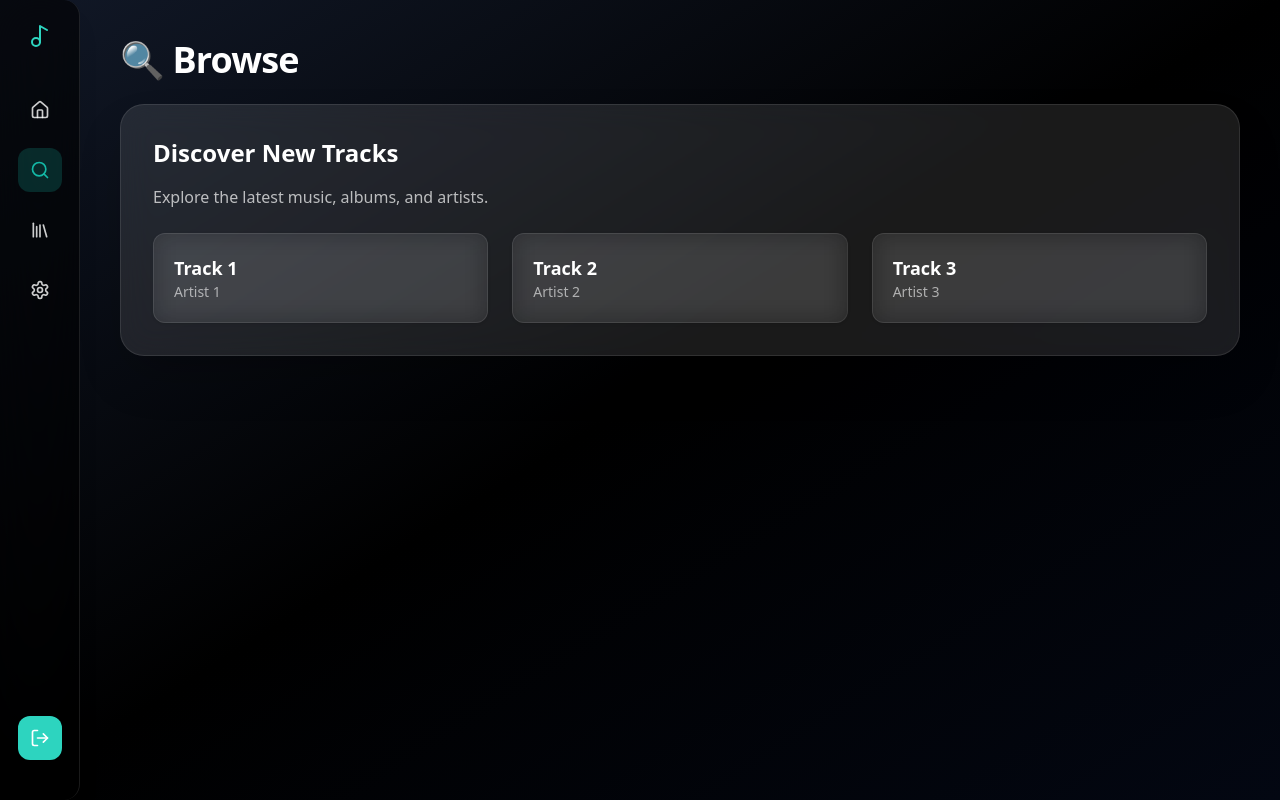
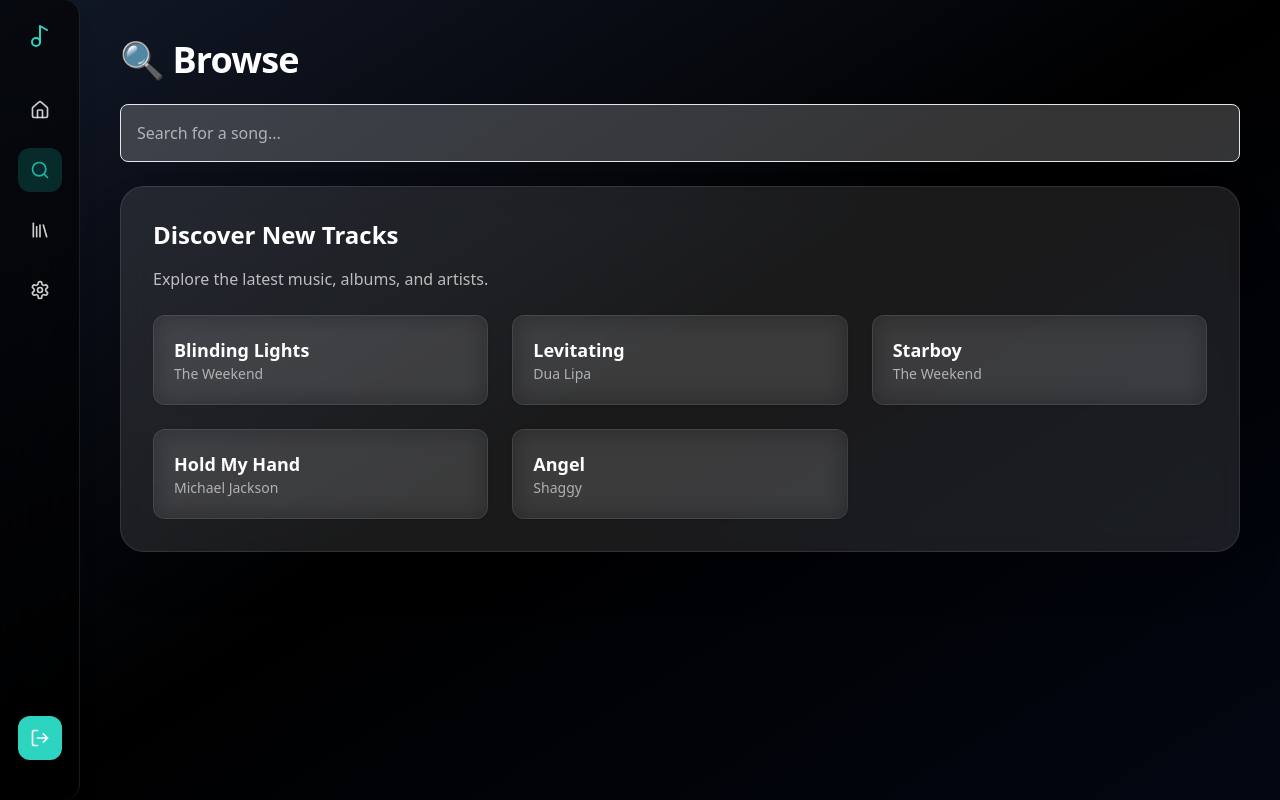
Before and after one commit to ssulochanaherath/web_frontend, a React (Vite) app: page /browse in a window 1280 px wide. Built offline with nearby package versions, Linux system fonts and the light colour scheme.

Commit message:
Update Browse.tsx.

```diff
--- a/src/pages/Browse.tsx
+++ b/src/pages/Browse.tsx
@@ -1,8 +1,25 @@
+import { useState } from 'react';
 import Sidebar from '../components/Sidebar';
 import { useTheme } from '../context/ThemeContext';
 
 function Browse() {
     const { theme } = useTheme();
+    const [searchTerm, setSearchTerm] = useState('');
+    const [currentTrack, setCurrentTrack] = useState(null);
+    const [audio, setAudio] = useState(null);
+    const [isPlaying, setIsPlaying] = useState(false); // Track whether the audio is playing or paused
+
+    const tracks = [
+        { name: 'Blinding Lights', artist: 'The Weekend', src: '/music/blinding-lights.mp3' },
+        { name: 'Levitating', artist: 'Dua Lipa', src: '/music/levitating.mp3' },
+        { name: 'Starboy', artist: 'The Weekend', src: '/music/starboy.mp3' },
+        { name: 'Hold My Hand', artist: 'Michael Jackson', src: '/music/hold-my-hand.mp3' },
+        { name: 'Angel', artist: 'Shaggy', src: '/music/angel.mp3' },
+    ];
+
+    const filteredTracks = tracks.filter(track =>
+        track.name.toLowerCase().includes(searchTerm.toLowerCase())
+    );
 
     const getThemeClass = () => {
         switch (theme) {
@@ -15,32 +32,89 @@ function Browse() {
         }
     };
 
+    const playTrack = (track) => {
+        console.log('Playing track:', track.name);
+        if (audio) {
+            audio.pause(); // Pause the current audio
+            audio.currentTime = 0; // Reset current time to the beginning
+            console.log('Paused and reset previous track');
+        }
+
+        const newAudio = new Audio(track.src); // Create new audio element
+        newAudio.play().then(() => {
+            console.log('Audio started playing');
+            setIsPlaying(true); // Set the track to playing
+        }).catch((error) => {
+            console.error('Error playing audio:', error); // Handle potential errors
+        });
+
+        setAudio(newAudio); // Store the audio reference
+        setCurrentTrack(track); // Set the current track
+    };
+
+    const togglePlayPause = () => {
+        if (audio) {
+            if (isPlaying) {
+                audio.pause(); // Pause the track
+                setIsPlaying(false); // Update state
+            } else {
+                audio.play(); // Play the track
+                setIsPlaying(true); // Update state
+            }
+        }
+    };
+
     return (
         <div className={`min-h-screen flex ${getThemeClass()} font-sans transition-all duration-500`}>
             <Sidebar />
             <main className="flex-1 p-10">
                 <h2 className="text-4xl font-bold mb-6 tracking-tight">🔍 Browse</h2>
 
+                {/* Search bar */}
+                <div className="mb-6">
+                    <input
+                        type="text"
+                        placeholder="Search for a song..."
+                        value={searchTerm}
+                        onChange={(e) => setSearchTerm(e.target.value)}
+                        className="w-full p-4 rounded-lg border bg-white/20 text-white placeholder-white/60 focus:outline-none"
+                    />
+                </div>
+
                 <div className="bg-white/10 backdrop-blur-lg border border-white/10 p-8 rounded-3xl shadow-2xl transition duration-300">
                     <h3 className="text-2xl font-semibold mb-4">Discover New Tracks</h3>
                     <p className="text-white/70 mb-6">Explore the latest music, albums, and artists.</p>
 
                     <div className="grid grid-cols-1 sm:grid-cols-2 lg:grid-cols-3 gap-6">
-                        {/* Example content for Browse page */}
-                        <div className="p-5 rounded-xl border border-white/10 bg-white/5 backdrop-blur-md hover:bg-purple-700/30 hover:scale-[1.02] transition-all duration-200 cursor-pointer shadow">
-                            <h4 className="text-lg font-semibold">Track 1</h4>
-                            <p className="text-sm text-white/60">Artist 1</p>
-                        </div>
-                        <div className="p-5 rounded-xl border border-white/10 bg-white/5 backdrop-blur-md hover:bg-purple-700/30 hover:scale-[1.02] transition-all duration-200 cursor-pointer shadow">
-                            <h4 className="text-lg font-semibold">Track 2</h4>
-                            <p className="text-sm text-white/60">Artist 2</p>
-                        </div>
-                        <div className="p-5 rounded-xl border border-white/10 bg-white/5 backdrop-blur-md hover:bg-purple-700/30 hover:scale-[1.02] transition-all duration-200 cursor-pointer shadow">
-                            <h4 className="text-lg font-semibold">Track 3</h4>
-                            <p className="text-sm text-white/60">Artist 3</p>
-                        </div>
+                        {/* Display filtered tracks */}
+                        {filteredTracks.map((track, index) => (
+                            <div
+                                key={index}
+                                className="p-5 rounded-xl border border-white/10 bg-white/5 backdrop-blur-md hover:bg-purple-700/30 hover:scale-[1.02] transition-all duration-200 cursor-pointer shadow"
+                                onClick={() => playTrack(track)}
+                            >
+                                <h4 className="text-lg font-semibold">{track.name}</h4>
+                                <p className="text-sm text-white/60">{track.artist}</p>
+                            </div>
+                        ))}
                     </div>
                 </div>
+
+                {/* Display current track name */}
+                {currentTrack && (
+                    <div className="mt-6">
+                        <h4 className="text-2xl font-semibold text-white">Now Playing:</h4>
+                        <p className="text-xl text-white/80">{currentTrack.name} by {currentTrack.artist}</p>
+
+                        {/* Pause/Play button */}
+                        <button
+                            onClick={togglePlayPause}
+                            className="mt-4 px-6 py-3 bg-purple-600 text-white rounded-lg hover:bg-purple-700 transition-all duration-200"
+                        >
+                            {isPlaying ? 'Pause' : 'Play'}
+                        </button>
+                    </div>
+                )}
             </main>
         </div>
     );
--- a/src/pages/Dashboard.tsx
+++ b/src/pages/Dashboard.tsx
@@ -26,7 +26,7 @@ function Dashboard() {
         if (playing) {
             audioRef.current.pause();
         } else {
-            audioRef.current.play();
+            audioRef.current.play().catch((error) => console.error("Playback error:", error));
         }
         setPlaying(!playing);
     };
@@ -54,8 +54,7 @@ function Dashboard() {
         if (audio) {
             audio.src = playlist[currentTrackIndex].src;
             audio.load();
-            audio.play()
-                .then(() => setPlaying(true))
+            audio.play().then(() => setPlaying(true))
                 .catch((error) => console.error("Playback error:", error));
         }
     }, [currentTrackIndex]);
```
